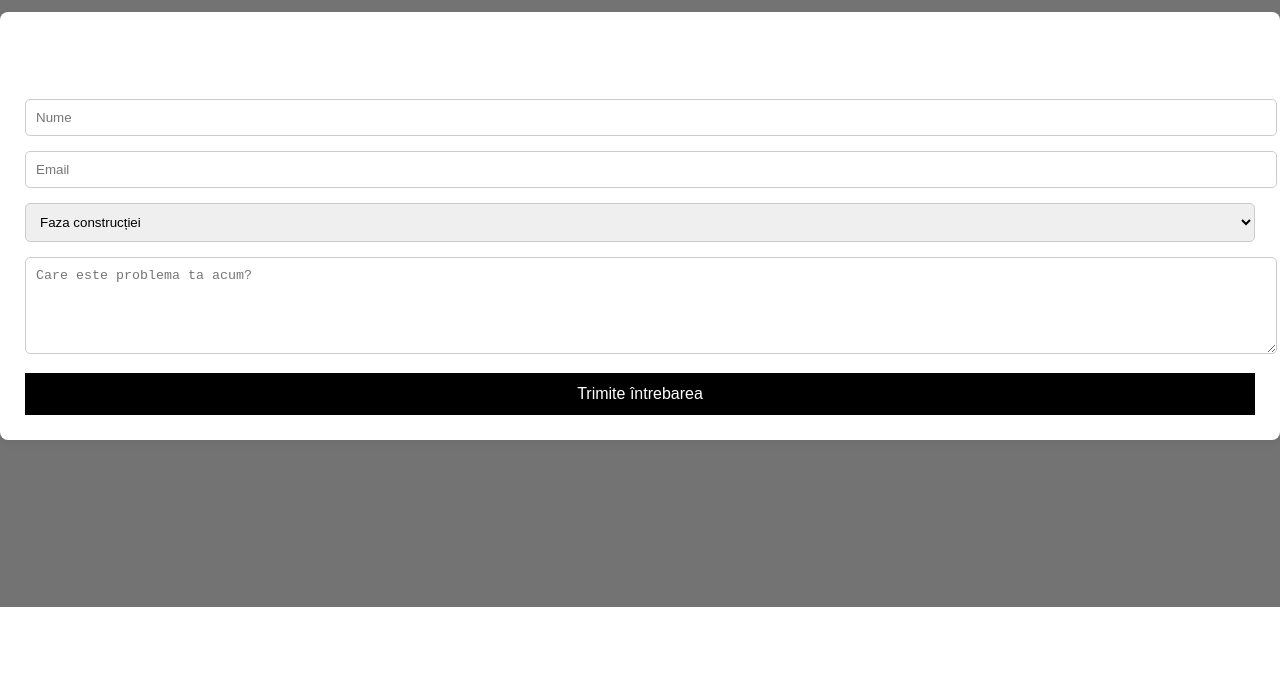
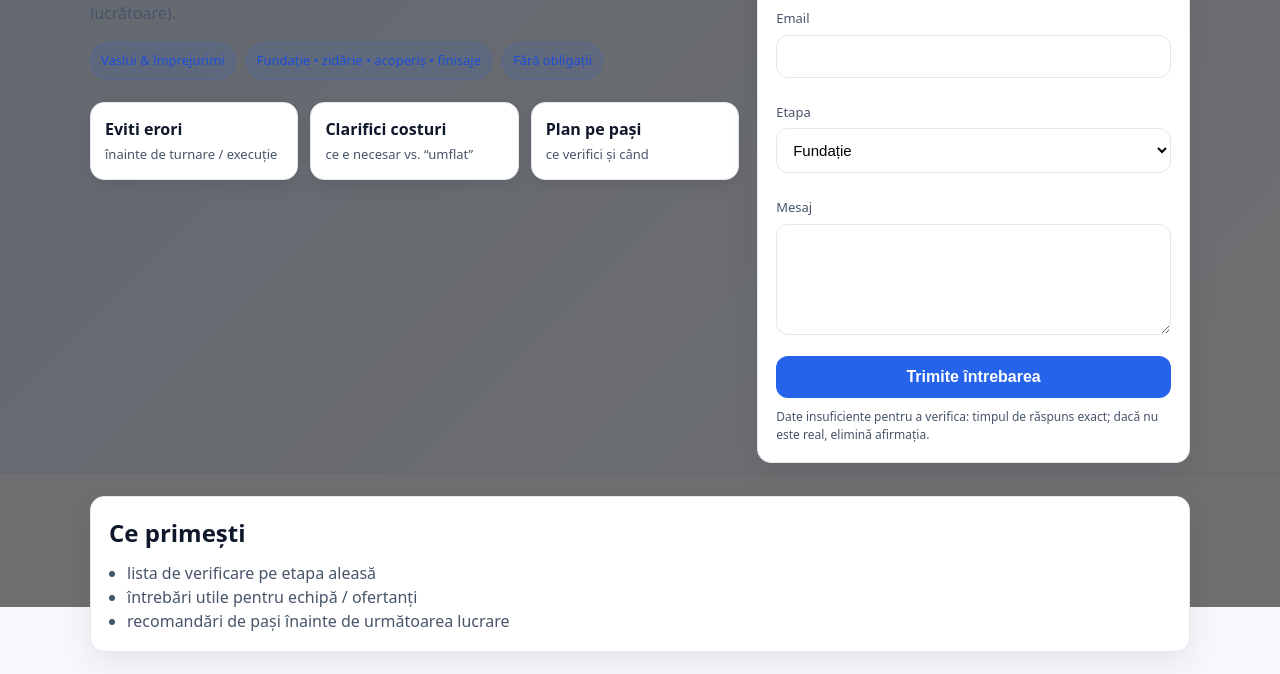
Before and after one commit to ghilan860-wq/pilot-santier.html, a plain HTML site: page index.html in a window 1280 px wide. Shown: the part 193-867 px from the top of the page. Before the commit the page ends 821 px from the top, so only its background shows below. Drawn offline with Linux system fonts and the light colour scheme.

Commit message:
Update index.html

```diff
--- a/index.html
+++ b/index.html
@@ -61,6 +61,142 @@ body::before{
     button:hover {
       opacity: 0.9;
     }
+    :root{
+  --bg: #f6f8fb;
+  --surface: #ffffff;
+  --text: #0f172a;
+  --muted: #475569;
+  --border: #e2e8f0;
+  --accent: #2563eb;  /* schimbă dacă vrei verde */
+  --accent2:#1d4ed8;
+  --radius: 14px;
+  --shadow: 0 10px 30px rgba(2, 6, 23, .08);
+  --shadow2: 0 6px 16px rgba(2, 6, 23, .08);
+}
+
+*{box-sizing:border-box}
+body{
+  margin:0;
+  font-family: ui-sans-serif, system-ui, -apple-system, Segoe UI, Roboto, Arial, "Noto Sans", "Helvetica Neue";
+  color:var(--text);
+  background:var(--bg);
+  line-height:1.5;
+}
+
+.container{
+  max-width: 1100px;
+  margin: 0 auto;
+  padding: 28px 16px;
+}
+
+.hero{
+  background: linear-gradient(135deg, rgba(37,99,235,.12), rgba(37,99,235,0));
+  border-bottom: 1px solid var(--border);
+}
+
+.hero-grid{
+  display:grid;
+  grid-template-columns: 1.2fr .8fr;
+  gap: 18px;
+  align-items:start;
+  padding: 26px 0 10px;
+}
+
+h1{
+  font-size: clamp(28px, 4vw, 44px);
+  letter-spacing:-.02em;
+  margin:0 0 10px;
+}
+
+.lead{
+  color:var(--muted);
+  font-size: 16px;
+  margin:0 0 16px;
+}
+
+.badges{
+  display:flex;
+  gap:10px;
+  flex-wrap:wrap;
+  margin: 10px 0 0;
+}
+.badge{
+  background: rgba(37,99,235,.10);
+  color: var(--accent2);
+  border: 1px solid rgba(37,99,235,.18);
+  padding: 8px 10px;
+  border-radius: 999px;
+  font-size: 13px;
+}
+
+.card{
+  background: var(--surface);
+  border: 1px solid var(--border);
+  border-radius: var(--radius);
+  box-shadow: var(--shadow);
+  padding: 18px;
+}
+
+.section{
+  padding: 22px 0;
+}
+
+.kpis{
+  display:grid;
+  grid-template-columns: repeat(3, 1fr);
+  gap: 12px;
+}
+.kpi{
+  background: var(--surface);
+  border: 1px solid var(--border);
+  border-radius: var(--radius);
+  box-shadow: var(--shadow2);
+  padding: 14px;
+}
+.kpi b{display:block; font-size:16px;}
+.kpi span{color:var(--muted); font-size:13px;}
+
+label{display:block; font-size:13px; color:var(--muted); margin:10px 0 6px;}
+input, select, textarea{
+  width:100%;
+  border:1px solid var(--border);
+  border-radius: 12px;
+  padding: 12px 12px;
+  font-size: 15px;
+  outline:none;
+  background:#fff;
+}
+input:focus, select:focus, textarea:focus{
+  border-color: rgba(37,99,235,.55);
+  box-shadow: 0 0 0 4px rgba(37,99,235,.15);
+}
+
+.btn{
+  display:inline-flex;
+  justify-content:center;
+  align-items:center;
+  width:100%;
+  border:none;
+  border-radius: 12px;
+  padding: 12px 14px;
+  font-weight: 600;
+  cursor:pointer;
+  background: var(--accent);
+  color: #fff;
+}
+.btn:hover{ background: var(--accent2); }
+
+.small{
+  font-size:12px;
+  color:var(--muted);
+  margin-top:10px;
+}
+
+@media (max-width: 860px){
+  .hero-grid{ grid-template-columns:1fr; }
+  .kpis{ grid-template-columns:1fr; }
+}
+
   </style>
   <!-- Google tag (gtag.js) -->
 <script async src="https://www.googletagmanager.com/gtag/js?id=G-831ZST043J"></script>
@@ -74,40 +210,68 @@ body::before{
 </head>
 <body>
 
-<div class="container">
+<div class="hero">
+  <div class="container hero-grid">
+    <div>
+      <h1>Pilot de șantier: decizii corecte înainte să coste scump</h1>
+      <p class="lead">Verificare rapidă a etapelor critice + recomandări clare. Răspuns în aceeași zi (în zilele lucrătoare).</p>
 
-  <h1>Construiești o casă și nu știi dacă iei deciziile corecte?</h1>
-  <p>Primești ghidare înainte să faci o greșeală care te poate costa mii de euro.</p>
+      <div class="badges">
+        <div class="badge">Vaslui & împrejurimi</div>
+        <div class="badge">Fundație • zidărie • acoperiș • finisaje</div>
+        <div class="badge">Fără obligații</div>
+      </div>
 
-  <h2>Greșelile din șantier costă scump</h2>
-  <p>Fundație executată greșit. Devize umflate. Materiale nepotrivite. Lipsă verificări înainte de turnare.</p>
+      <div class="section kpis">
+        <div class="kpi"><b>Eviti erori</b><span>înainte de turnare / execuție</span></div>
+        <div class="kpi"><b>Clarifici costuri</b><span>ce e necesar vs. “umflat”</span></div>
+        <div class="kpi"><b>Plan pe pași</b><span>ce verifici și când</span></div>
+      </div>
+    </div>
 
-  <div class="card">
-    <h2>Pune întrebarea ta</h2>
+    <div class="card" id="oferta">
+      <h2 style="margin:0 0 6px; font-size:18px;">Cere evaluare</h2>
+      <p style="margin:0 0 10px; color:var(--muted); font-size:13px;">Completează 30 secunde.</p>
 
-    <form action="https://formspree.io/f/mbdaojqa" method="POST" onsubmit="gtag('event', 'form_submit', {'event_category': 'lead','event_label': 'pilot_santier'});">
+      <!-- aici păstrezi formularul tău existent -->
+      <form id="contactForm">
+        <label>Nume</label>
+        <input name="nume" required>
 
-      <input type="text" name="nume" placeholder="Nume" required>
-      <input type="email" name="email" placeholder="Email" required>
+        <label>Email</label>
+        <input type="email" name="email" required>
 
-      <select name="faza" required>
-        <option value="">Faza construcției</option>
-        <option>Teren / Proiect</option>
+        <label>Etapa</label>
+        <select name="etapa" required>
           <option>Fundație</option>
-        <option>Structură</option>
+          <option>Zidărie</option>
           <option>Acoperiș</option>
-        <option>Instalații</option>
           <option>Finisaje</option>
         </select>
 
-      <textarea name="mesaj" rows="5" placeholder="Care este problema ta acum?" required></textarea>
+        <label>Mesaj</label>
+        <textarea name="mesaj" rows="5" required></textarea>
 
-      <button type="submit">Trimite întrebarea</button>
+        <button class="btn" type="submit">Trimite întrebarea</button>
+        <div class="small">Date insuficiente pentru a verifica: timpul de răspuns exact; dacă nu este real, elimină afirmația.</div>
       </form>
-
+    </div>
+  </div>
 </div>
 
+<div class="container section">
+  <div class="card">
+    <h2 style="margin:0 0 10px;">Ce primești</h2>
+    <ul style="margin:0; color:var(--muted); padding-left:18px;">
+      <li>lista de verificare pe etapa aleasă</li>
+      <li>întrebări utile pentru echipă / ofertanți</li>
+      <li>recomandări de pași înainte de următoarea lucrare</li>
+    </ul>
   </div>
+</div>
+
+
+
 
 </body>
 </html>
```
Lines whose indentation alone changed are shown as unchanged.
